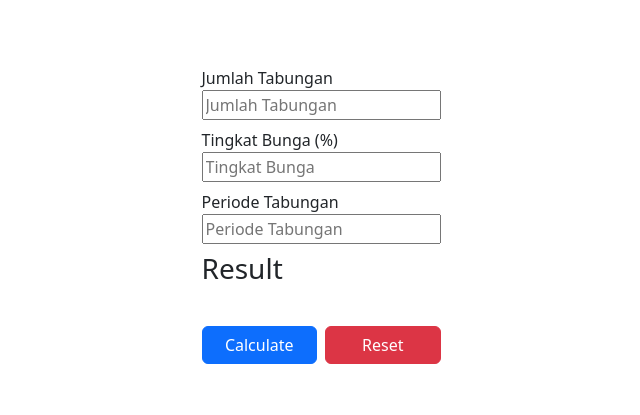
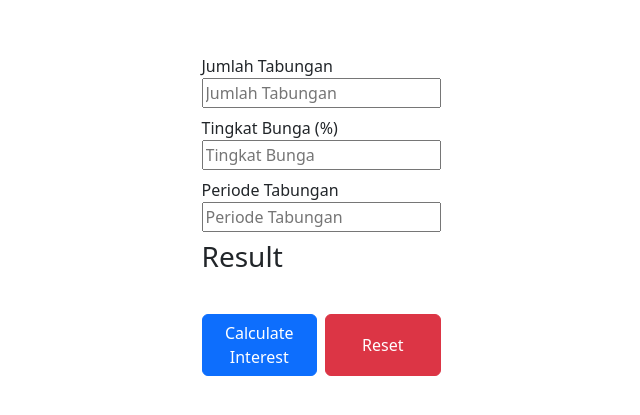
Before and after one commit to IT-ODP-BNI-Batch-2/12FebStudyCase, a plain HTML site: page index.html in a window 1280 px wide. Shown: the part 185-600 px from the top of the page, without its empty margins (319-959 px from the left). Drawn offline with nearby package versions, Linux system fonts and the light colour scheme.

Commit message:
fix: fix calculate interest button wording

```diff
--- a/index.html
+++ b/index.html
@@ -48,7 +48,9 @@
       <p class="result"></p>
 
       <div class="d-flex gap-2">
-        <button class="btn btn-primary w-100" type="submit">Calculate</button>
+        <button class="btn btn-primary w-100" type="submit">
+          Calculate Interest
+        </button>
         <button
           class="btn btn-danger w-100"
           type="button"
```
